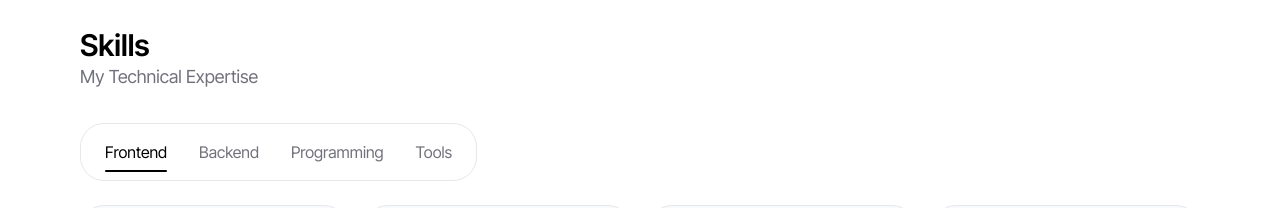
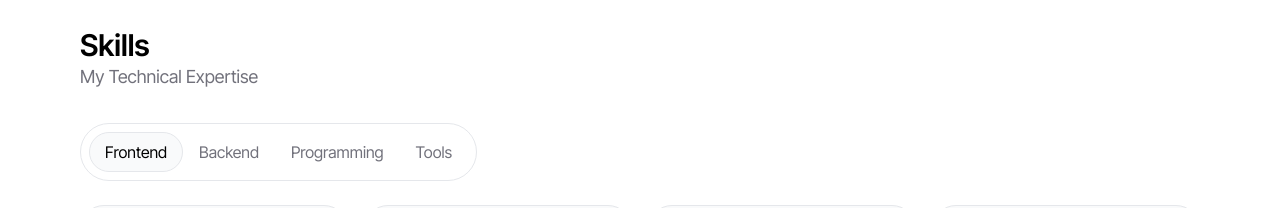
Before and after one commit to JiraldLaurea/digital-porftolio, a Next.js app: page / in a window 1280 px wide. Shown: the part 2400-2608 px from the top of the page. Built offline with nearby package versions, Linux system fonts and the light colour scheme.

Commit message:
Update Tabs

```diff
--- a/src/app/components/Tabs.tsx
+++ b/src/app/components/Tabs.tsx
@@ -1,5 +1,4 @@
-import { AnimatePresence, motion } from "framer-motion";
-import { useState } from "react";
+import { motion } from "framer-motion";
 
 type TabsProps = {
     categories: string[];
@@ -16,8 +15,6 @@ const Tabs = ({
     isProject,
     section,
 }: TabsProps) => {
-    const [hoveredTab, setHoveredTab] = useState<number | null>(null);
-
     const transition: any = {
         type: "tween",
         ease: "easeOut",
@@ -30,18 +27,16 @@ const Tabs = ({
                 isProject ? "justify-center" : "justify-start"
             }`}
         >
-            <div className="flex p-2 pb-0 border rounded-3xl bg-primary1 dark:border-zinc-700 dark:bg-primary1-dark">
+            <div className="flex p-2 border rounded-full bg-primary1 dark:border-zinc-700 dark:bg-primary1-dark">
                 <div className="z-0 flex items-center pb-0 overflow-x-auto overflow-y-hidden">
                     {categories.map((category, index) => (
                         <div
                             key={index}
-                            className="flex relative flex-col items-center space-y-1.5"
+                            className="relative flex flex-col items-center"
                         >
                             <motion.button
-                                onHoverStart={() => setHoveredTab(index)}
-                                onHoverEnd={() => setHoveredTab(null)}
                                 onClick={() => setActiveTab(index)}
-                                className={` relative mb-2 rounded-3xl py-2 px-4 sm:hover:dark:text-white sm:hover:text-black transition-colors ${
+                                className={` relative rounded-full py-2 px-4 sm:hover:dark:text-white sm:hover:text-black transition-colors ${
                                     activeTab === index
                                         ? "dark:text-white"
                                         : "text-secondary-text dark:text-secondary-text-dark"
@@ -50,26 +45,6 @@ const Tabs = ({
                                 {category}
                             </motion.button>
 
-                            <AnimatePresence>
-                                {hoveredTab === index ? (
-                                    <motion.span
-                                        layoutId={"hover"}
-                                        className="absolute inset-0 hidden h-10 rounded-3xl sm:inline bg-primary-hovered dark:bg-primary-hovered-dark"
-                                        style={{ zIndex: -1 }}
-                                        initial={{
-                                            opacity: 0,
-                                        }}
-                                        animate={{
-                                            opacity: 1,
-                                        }}
-                                        exit={{
-                                            opacity: 0,
-                                        }}
-                                        transition={transition}
-                                    />
-                                ) : null}
-                            </AnimatePresence>
-
                             {activeTab === index && (
                                 <motion.span
                                     layoutId={
@@ -77,12 +52,15 @@ const Tabs = ({
                                             ? "skillsUnderline"
                                             : "projectsUnderline"
                                     }
-                                    className="absolute w-[calc(100%-32px)] left-4 rounded-full right-0 bottom-2 h-0.5 bg-black dark:bg-white"
-                                    transition={{
-                                        type: "spring",
-                                        stiffness: 2000,
-                                        damping: 100,
+                                    className="absolute inset-0 border rounded-full dark:border-zinc-700 bg-primary3 dark:bg-primary3-dark"
+                                    style={{ zIndex: -1 }}
+                                    animate={{
+                                        opacity: 1,
                                     }}
+                                    exit={{
+                                        opacity: 0,
+                                    }}
+                                    transition={transition}
                                 />
                             )}
                         </div>
```
